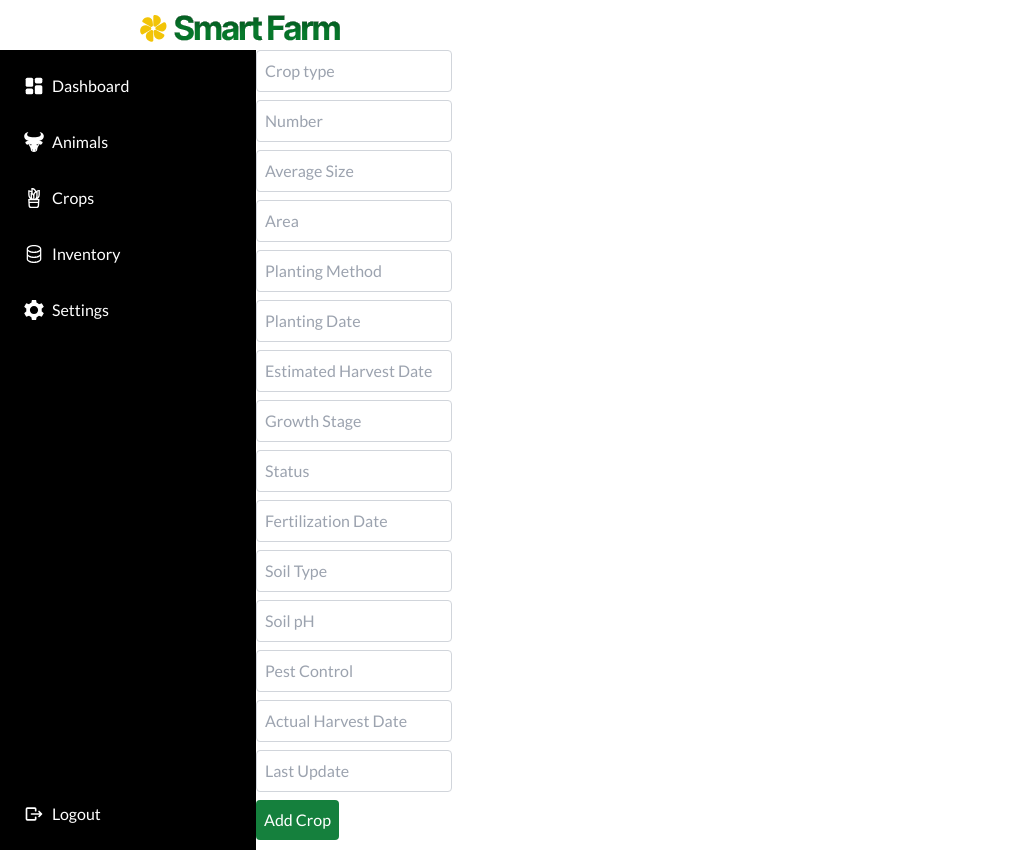
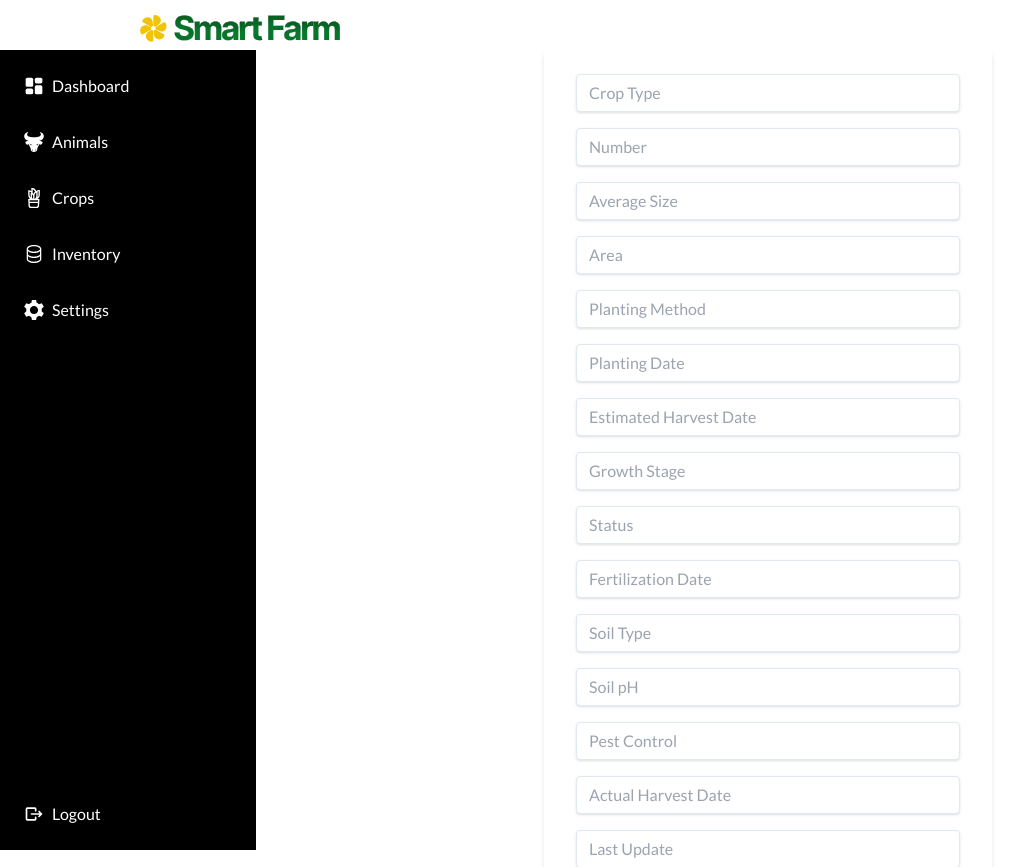
Before and after one commit to UchiG/Smart-Farm, a React (Vite) app: page /add-crop in a window 1280 px wide. Shown: the top 867 px of the page, without its empty margins (0-1023 px from the left). Built offline with nearby package versions, Linux system fonts and the light colour scheme; no server answers; the database is empty.

Commit message:
tonights changes

```diff
--- a/src/pages/AddCrop.jsx
+++ b/src/pages/AddCrop.jsx
@@ -1,16 +1,10 @@
-import { useState, useEffect } from "react"
-import { db, auth } from "../config/firebase"
-import { Auth } from "../components/auth"
-import Sidebar from "../components/Sidebar"
-import { useNavigate } from "react-router-dom"
-
-
-import {
-  getDocs,
-  collection,
-  addDoc,
-} from "firebase/firestore"
-import Logo from "../assets/svg/logo.svg"
+import { useState, useEffect } from "react";
+import { db, auth } from "../config/firebase";
+import { Auth } from "../components/auth";
+import Sidebar from "../components/Sidebar";
+import { useNavigate } from "react-router-dom";
+import { getDocs, collection, addDoc } from "firebase/firestore";
+import Logo from "../assets/svg/logo.svg";
 
 const AddCrop = () => {
   const navigate = useNavigate();
@@ -35,8 +29,6 @@ const AddCrop = () => {
 
   const cropsCollectionRef = collection(db, "crops");
 
-
-
   const getCropList = async () => {
     try {
       const data = await getDocs(cropsCollectionRef);
@@ -44,41 +36,39 @@ const AddCrop = () => {
         ...doc.data(),
         id: doc.id,
       }));
-      console.log(filteredData);
       setCropList(filteredData);
     } catch (err) {
       console.error(err);
     }
-  }
+  };
 
   useEffect(() => {
     getCropList();
   }, []);
 
   const onSubmitCrop = async (e) => {
-    e.preventDefault(); // Prevent the form from submitting and refreshing the page
+    e.preventDefault();
 
     try {
       await addDoc(cropsCollectionRef, {
         type: newCropType,
         number: newCropNumber,
         avgSize: newCropSize,
-        area: newArea, // Add area
-        plantingMethod: newPlantingMethod, // Add plantingMethod
-        plantingDate: newPlantingDate, // Add plantingDate
-        estimatedHarvestDate: newEstimatedHarvestDate, // Add estimatedHarvestDate
-        growthStage: newGrowthStage, // Add growthStage
-        status: newStatus, // Add status
-        fertilizationDate: newFertilizationDate, // Add fertilizationDate
-        soilType: newSoilType, // Add soilType
-        soilPH: newSoilPH, // Add soilPH
-        pestControl: newPestControl, // Add pestControl
-        actualHarvestDate: newActualHarvestDate, // Add actualHarvestDate
-        lastUpdate: newLastUpdate, // Add lastUpdate
-
+        area: newArea,
+        plantingMethod: newPlantingMethod,
+        plantingDate: newPlantingDate,
+        estimatedHarvestDate: newEstimatedHarvestDate,
+        growthStage: newGrowthStage,
+        status: newStatus,
+        fertilizationDate: newFertilizationDate,
+        soilType: newSoilType,
+        soilPH: newSoilPH,
+        pestControl: newPestControl,
+        actualHarvestDate: newActualHarvestDate,
+        lastUpdate: newLastUpdate,
         userId: auth?.currentUser?.uid,
       });
-      // Clear input fields
+
       setNewCropType("");
       setNewCropNumber("");
       setNewCropSize("");
@@ -100,7 +90,7 @@ const AddCrop = () => {
     } catch (error) {
       console.error(error);
     }
-  }
+  };
 
   return (
     <>
@@ -109,141 +99,152 @@ const AddCrop = () => {
       </div>
       <div className="flex">
         <Sidebar />
-        <div>
-          <div className="mb-2">
+        <div className="w-full max-w-md mx-auto">
+          {/* <h1 className="text-green">Add Crop</h1> */}
+          <form
+            onSubmit={onSubmitCrop}
+            className="bg-white shadow-md rounded px-8 pt-6 pb-8 mb-4"
+          >
+            <div className="mb-4">
               <input
-              className="p-2 border border-gray-300 rounded"
-              placeholder="Crop type"
+                className="shadow appearance-none border rounded w-full py-2 px-3 text-gray-700 leading-tight focus:outline-none focus:shadow-outline"
+                placeholder="Crop Type"
+                type="text"
                 value={newCropType}
                 onChange={(e) => setNewCropType(e.target.value)}
               />
             </div>
-          <div className="mb-2">
+            <div className="mb-4">
               <input
-              className="p-2 border border-gray-300 rounded"
+                className="shadow appearance-none border rounded w-full py-2 px-3 text-gray-700 leading-tight focus:outline-none focus:shadow-outline"
                 placeholder="Number"
                 type="text"
                 value={newCropNumber}
                 onChange={(e) => setNewCropNumber(e.target.value)}
               />
             </div>
-          <div className="mb-2">
+            <div className="mb-4">
               <input
-              className="p-2 border border-gray-300 rounded"
+                className="shadow appearance-none border rounded w-full py-2 px-3 text-gray-700 leading-tight focus:outline-none focus:shadow-outline"
                 placeholder="Average Size"
                 type="text"
                 value={newCropSize}
                 onChange={(e) => setNewCropSize(e.target.value)}
               />
             </div>
-          <div className="mb-2">
+            <div className="mb-4">
               <input
-              className="p-2 border border-gray-300 rounded"
-              placeholder="Area" // Add area
-              type="text" // Update the input type if needed
-              value={newArea} // Use the state variable
-              onChange={(e) => setNewArea(e.target.value)} // Set the state
+                className="shadow appearance-none border rounded w-full py-2 px-3 text-gray-700 leading-tight focus:outline-none focus:shadow-outline"
+                placeholder="Area"
+                type="text"
+                value={newArea}
+                onChange={(e) => setNewArea(e.target.value)}
               />
             </div>
-          <div className="mb-2">
+            <div className="mb-4">
               <input
-              className="p-2 border border-gray-300 rounded"
-              placeholder="Planting Method" // Add plantingMethod
-              type="text" // Update the input type if needed
-              value={newPlantingMethod} // Use the state variable
-              onChange={(e) => setNewPlantingMethod(e.target.value)} // Set the state
+                className="shadow appearance-none border rounded w-full py-2 px-3 text-gray-700 leading-tight focus:outline-none focus:shadow-outline"
+                placeholder="Planting Method"
+                type="text"
+                value={newPlantingMethod}
+                onChange={(e) => setNewPlantingMethod(e.target.value)}
               />
             </div>
-          <div className="mb-2">
+            <div className="mb-4">
               <input
-              className="p-2 border border-gray-300 rounded"
-              placeholder="Planting Date" // Add plantingDate
-              type="text" // Update the input type if needed
-              value={newPlantingDate} // Use the state variable
-              onChange={(e) => setNewPlantingDate(e.target.value)} // Set the state
+                className="shadow appearance-none border rounded w-full py-2 px-3 text-gray-700 leading-tight focus:outline-none focus:shadow-outline"
+                placeholder="Planting Date"
+                type="text"
+                value={newPlantingDate}
+                onChange={(e) => setNewPlantingDate(e.target.value)}
               />
             </div>
-          <div className="mb-2">
+            <div className="mb-4">
               <input
-              className="p-2 border border-gray-300 rounded"
-              placeholder="Estimated Harvest Date" // Add estimatedHarvestDate
-              type="text" // Update the input type if needed
-              value={newEstimatedHarvestDate} // Use the state variable
-              onChange={(e) => setNewEstimatedHarvestDate(e.target.value)} // Set the state
+                className="shadow appearance-none border rounded w-full py-2 px-3 text-gray-700 leading-tight focus:outline-none focus:shadow-outline"
+                placeholder="Estimated Harvest Date"
+                type="text"
+                value={newEstimatedHarvestDate}
+                onChange={(e) =>
+                  setNewEstimatedHarvestDate(e.target.value)
+                }
               />
             </div>
-          <div className="mb-2">
+            <div className="mb-4">
               <input
-              className="p-2 border border-gray-300 rounded"
-              placeholder="Growth Stage" // Add growthStage
-              type="text" // Update the input type if needed
-              value={newGrowthStage} // Use the state variable
-              onChange={(e) => setNewGrowthStage(e.target.value)} // Set the state
+                className="shadow appearance-none border rounded w-full py-2 px-3 text-gray-700 leading-tight focus:outline-none focus:shadow-outline"
+                placeholder="Growth Stage"
+                type="text"
+                value={newGrowthStage}
+                onChange={(e) => setNewGrowthStage(e.target.value)}
               />
             </div>
-          <div className="mb-2">
+            <div className="mb-4">
               <input
-              className="p-2 border border-gray-300 rounded"
-              placeholder="Status" // Add status
-              type="text" // Update the input type if needed
-              value={newStatus} // Use the state variable
-              onChange={(e) => setNewStatus(e.target.value)} // Set the state
+                className="shadow appearance-none border rounded w-full py-2 px-3 text-gray-700 leading-tight focus:outline-none focus:shadow-outline"
+                placeholder="Status"
+                type="text"
+                value={newStatus}
+                onChange={(e) => setNewStatus(e.target.value)}
               />
             </div>
-          <div className="mb-2">
+            <div className="mb-4">
               <input
-              className="p-2 border border-gray-300 rounded"
-              placeholder="Fertilization Date" // Add fertilizationDate
-              type="text" // Update the input type if needed
-              value={newFertilizationDate} // Use the state variable
-              onChange={(e) => setNewFertilizationDate(e.target.value)} // Set the state
+                className="shadow appearance-none border rounded w-full py-2 px-3 text-gray-700 leading-tight focus:outline-none focus:shadow-outline"
+                placeholder="Fertilization Date"
+                type="text"
+                value={newFertilizationDate}
+                onChange={(e) => setNewFertilizationDate(e.target.value)}
               />
             </div>
-          <div className="mb-2">
+            <div className="mb-4">
               <input
-              className="p-2 border border-gray-300 rounded"
-              placeholder="Soil Type" // Add soilType
-              type="text" // Update the input type if needed
-              value={newSoilType} // Use the state variable
-              onChange={(e) => setNewSoilType(e.target.value)} // Set the state
+                className="shadow appearance-none border rounded w-full py-2 px-3 text-gray-700 leading-tight focus:outline-none focus:shadow-outline"
+                placeholder="Soil Type"
+                type="text"
+                value={newSoilType}
+                onChange={(e) => setNewSoilType(e.target.value)}
               />
             </div>
-          <div className="mb-2">
+            <div className="mb-4">
               <input
-              className="p-2 border border-gray-300 rounded"
-              placeholder="Soil pH" // Add soilPH
-              type="text" // Update the input type if needed
-              value={newSoilPH} // Use the state variable
-              onChange={(e) => setNewSoilPH(e.target.value)} // Set the state
+                className="shadow appearance-none border rounded w-full py-2 px-3 text-gray-700 leading-tight focus:outline-none focus:shadow-outline"
+                placeholder="Soil pH"
+                type="text"
+                value={newSoilPH}
+                onChange={(e) => setNewSoilPH(e.target.value)}
               />
             </div>
-          <div className="mb-2">
+            <div className="mb-4">
               <input
-              className="p-2 border border-gray-300 rounded"
-              placeholder="Pest Control" // Add pestControl
-              type="text" // Update the input type if needed
-              value={newPestControl} // Use the state variable
-              onChange={(e) => setNewPestControl(e.target.value)} // Set the state
+                className="shadow appearance-none border rounded w-full py-2 px-3 text-gray-700 leading-tight focus:outline-none focus:shadow-outline"
+                placeholder="Pest Control"
+                type="text"
+                value={newPestControl}
+                onChange={(e) => setNewPestControl(e.target.value)}
               />
             </div>
-          <div className="mb-2">
+            <div className="mb-4">
               <input
-              className="p-2 border border-gray-300 rounded"
-              placeholder="Actual Harvest Date" // Add actualHarvestDate
-              type="text" // Update the input type if needed
-              value={newActualHarvestDate} // Use the state variable
-              onChange={(e) => setNewActualHarvestDate(e.target.value)} // Set the state
+                className="shadow appearance-none border rounded w-full py-2 px-3 text-gray-700 leading-tight focus:outline-none focus:shadow-outline"
+                placeholder="Actual Harvest Date"
+                type="text"
+                value={newActualHarvestDate}
+                onChange={(e) =>
+                  setNewActualHarvestDate(e.target.value)
+                }
               />
             </div>
-          <div className="mb-2">
+            <div className="mb-4">
               <input
-              className="p-2 border border-gray-300 rounded"
-              placeholder="Last Update" // Add lastUpdate
-              type="text" // Update the input type if needed
-              value={newLastUpdate} // Use the state variable
-              onChange={(e) => setNewLastUpdate(e.target.value)} // Set the state
+                className="shadow appearance-none border rounded w-full py-2 px-3 text-gray-700 leading-tight focus:outline-none focus:shadow-outline"
+                placeholder="Last Update"
+                type="text"
+                value={newLastUpdate}
+                onChange={(e) => setNewLastUpdate(e.target.value)}
               />
             </div>
+            <div className="text-center">
               <button
                 className="p-2 bg-green-700 text-white rounded hover:bg-green-800"
                 onClick={onSubmitCrop}
@@ -251,9 +252,11 @@ const AddCrop = () => {
                 Add Crop
               </button>
             </div>
+          </form>
+        </div>
       </div>
     </>
   );
-}
+};
 
 export default AddCrop;
--- a/src/pages/SignUp.jsx
+++ b/src/pages/SignUp.jsx
@@ -58,7 +58,7 @@ function SignUp() {
     } catch (error) {
 
       console.log("Before navigate to /")
-      navigate("/")
+      navigate("/SignIn")
       console.log("After navigate to /")
       console.error(error)
 
```
Also changed, not shown: src/pages/AddAnimal.jsx (+120 -72 lines). Lines whose indentation alone changed are shown as unchanged.
